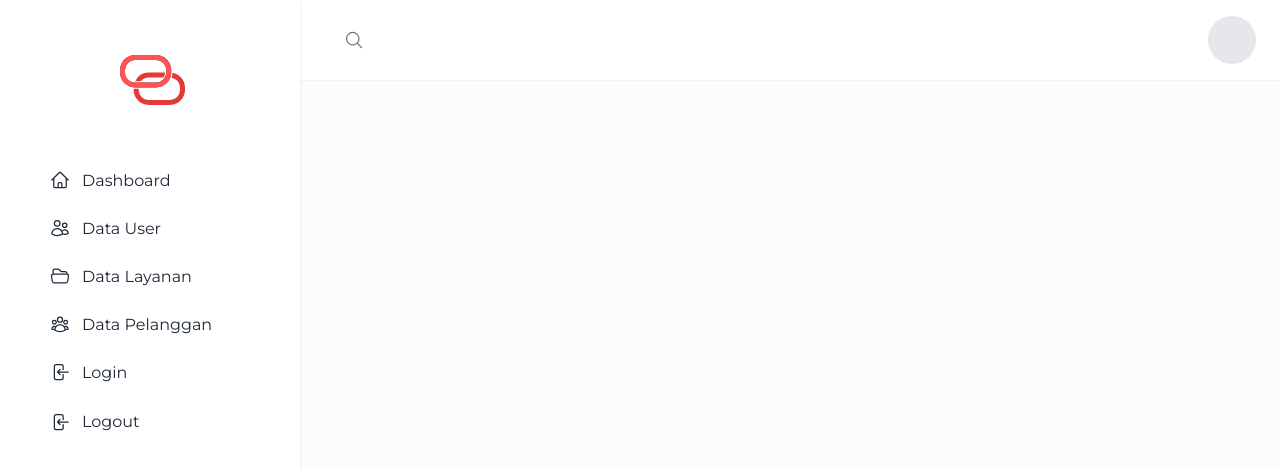
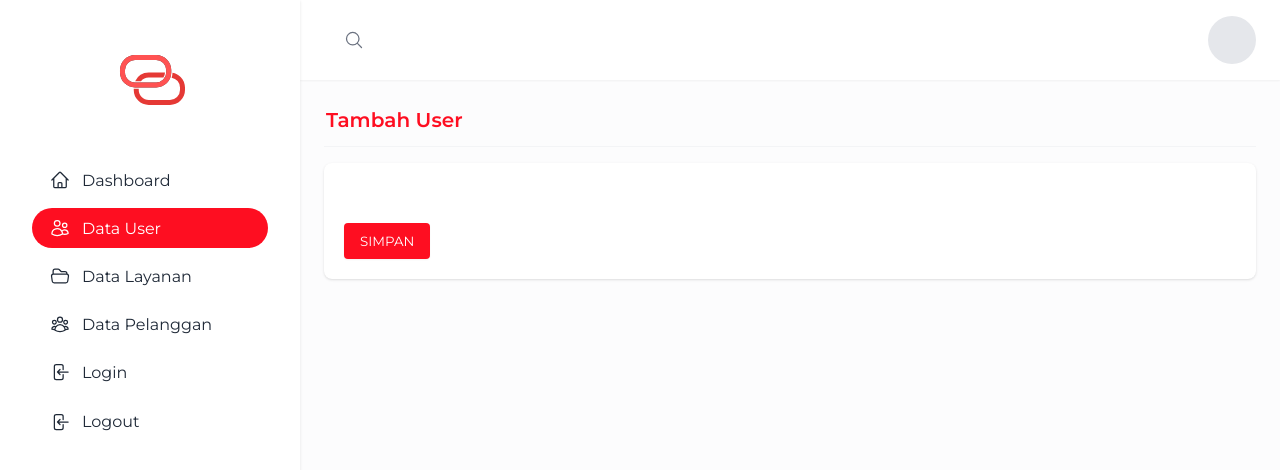
Before and after one commit to izzaalfiansyah/geoodp, a Nuxt app in the folder frontend/: page /user/create in a window 1280 px wide. Shown: the top 470 px of the page. Built offline with nearby package versions, Linux system fonts and the light colour scheme.

Commit message:
refactor templating

```diff
--- a/frontend/components/panel/Sidebar.vue
+++ b/frontend/components/panel/Sidebar.vue
@@ -10,7 +10,7 @@
         <template v-for="menu in menus">
           <li class="mb2">
             <NuxtLink :to="menu.path"
-              :class="`flex items-center p2.5 px4.5 decoration-none text-gray800 transition ${menu.path == route.path ? 'bg-primary text-white' : 'hover:text-primary'} rounded rounded-full`">
+              :class="`flex items-center p2.5 px4.5 decoration-none text-gray800 transition ${menu.path == route.path || (menu.path != '/' && route.path.includes(menu.path)) ? 'bg-primary text-white' : 'hover:text-primary'} rounded rounded-full`">
               <Icon :type="menu.icon" class="mr3 w5 h5" />
               <span>{{ menu.title }}</span>
             </NuxtLink>
--- /dev/null
+++ b/frontend/pages/user/create.vue
@@ -0,0 +1,8 @@
+<template>
+  <PanelTitle>Tambah User</PanelTitle>
+  <div class="bg-white shadow p-5 rounded-lg">
+    <div class="mt-10">
+      <button type="submit" class="btn btn-primary">Simpan</button>
+    </div>
+  </div>
+</template>
--- a/frontend/pages/user.vue
+++ b/frontend/pages/user/index.vue
@@ -5,7 +5,7 @@
       <input type="text"
         class="lg:w-400px w-full rounded h-10 border-solid border-gray-100 border outline-none px-3 focus:(border-blue-500 ring ring-indigo-100) transition"
         placeholder="Cari...">
-      <button class="btn btn-primary">Tambah</button>
+      <NuxtLink to="/user/create" class="btn btn-primary no-underline">Tambah</NuxtLink>
     </div>
     <div class="mt-8">
       <table class="border border-collapse w-full">
```
Also changed, not shown: frontend/pages/login/index.vue (renamed from frontend/pages/login.vue).
